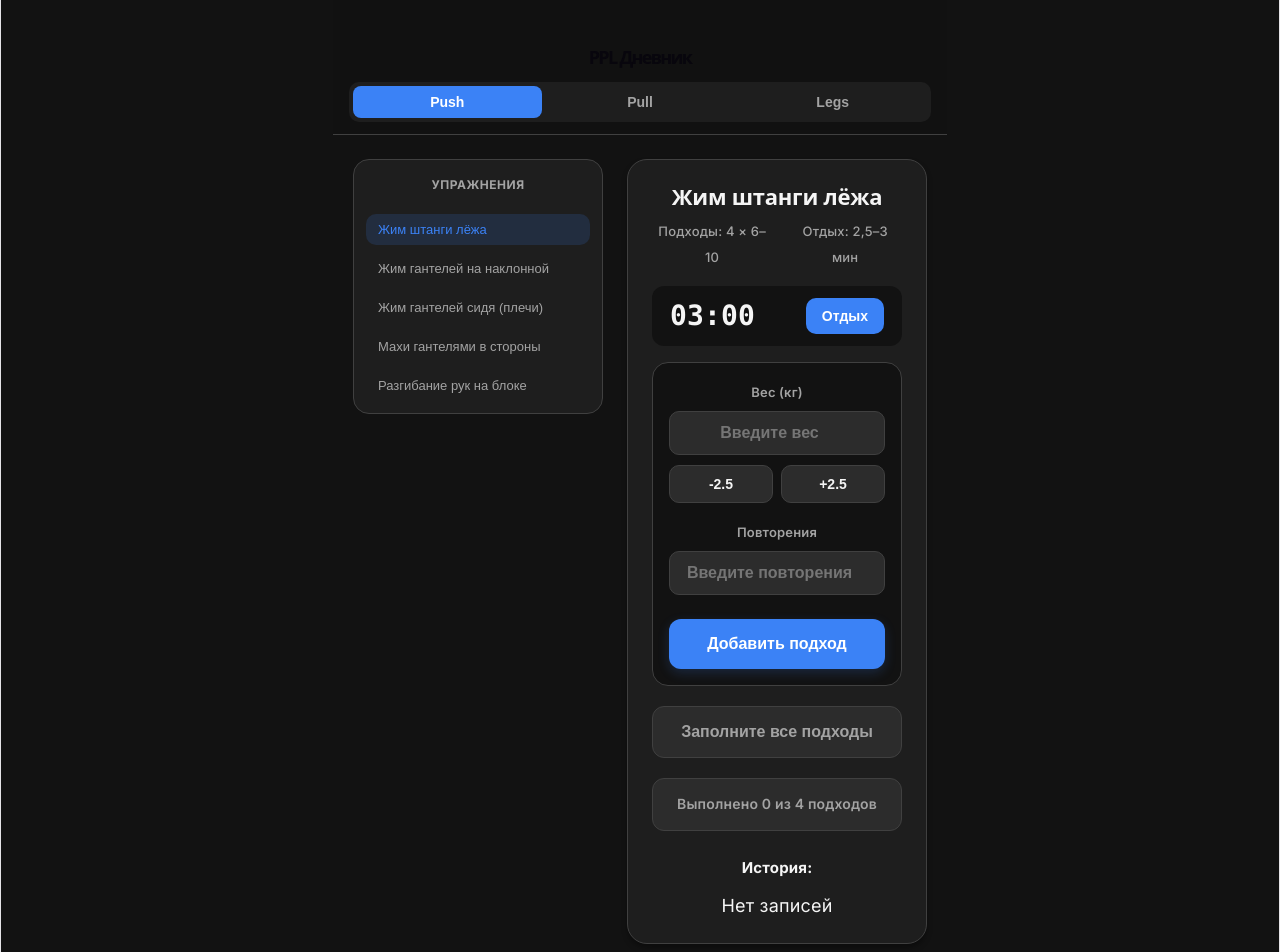
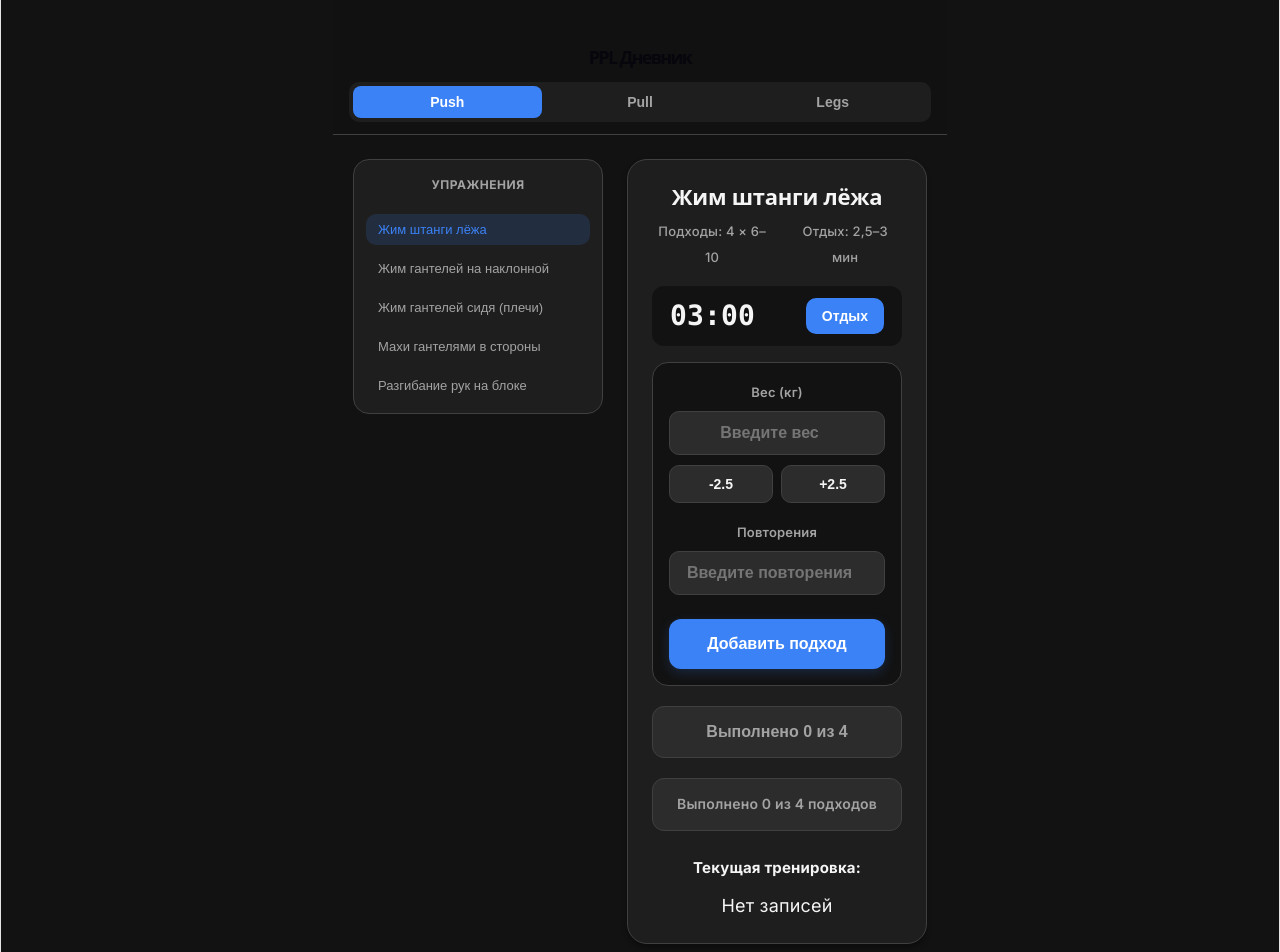
Before and after one commit to Evgeny142/my-workout-diary, a React (Vite) app: page / in a window 1280 px wide. Shown: the top 952 px of the page. Built offline with nearby package versions, Linux system fonts and the light colour scheme.

Commit message:
Add workout session reset logic

```diff
--- a/src/App.jsx
+++ b/src/App.jsx
@@ -26,8 +26,7 @@ const PROGRAM = {
   ]
 }
 
-// Передаем навигацию внутрь компонента
-function ExercisePage({ exercise, dayName, workouts, setWorkouts, onNext, onPrev, showPrev, isLast }) {
+function ExercisePage({ exercise, dayName, workouts, setWorkouts, onNext, onPrev, showPrev, isLast, activeSession, onFinish }) {
   const [weight, setWeight] = useState('')
   const [reps, setReps] = useState('')
   const [showAllSets, setShowAllSets] = useState(false)
@@ -41,13 +40,14 @@ function ExercisePage({ exercise, dayName, workouts, setWorkouts, onNext, onPrev
     w => w.day === dayName && w.exercise === exercise.name
   )
 
-  const previousSets = exerciseWorkouts.filter(w => w.date !== today)
-  const lastResult = previousSets.length > 0 ? previousSets[0] : null
+  // Ищем прошлый результат из ДРУГОЙ сессии (не текущей)
+  const previousSessions = exerciseWorkouts.filter(w => w.session !== activeSession)
+  const lastResult = previousSessions.length > 0 ? previousSessions[0] : null
 
-  // Вычисляем прогресс прямо здесь
+  // Считаем выполненные подходы ТОЛЬКО для текущей сессии
   const targetSetsStr = exercise.target.split(' × ')[0];
   const targetSets = parseInt(targetSetsStr) || 1;
-  const completedSetsToday = exerciseWorkouts.filter(w => w.date === today).length;
+  const completedSetsToday = exerciseWorkouts.filter(w => w.session === activeSession).length;
   const isCompleted = completedSetsToday >= targetSets;
 
   useEffect(() => {
@@ -88,7 +88,8 @@ function ExercisePage({ exercise, dayName, workouts, setWorkouts, onNext, onPrev
       exercise: exercise.name,
       weight: weight,
       reps: reps,
-      date: today
+      date: today,
+      session: activeSession // <--- Привязываем подход к текущей сессии
     }
 
     setWorkouts([newSet, ...workouts])
@@ -112,7 +113,17 @@ function ExercisePage({ exercise, dayName, workouts, setWorkouts, onNext, onPrev
     setWeight(newWeight % 1 === 0 ? newWeight.toString() : newWeight.toFixed(2))
   }
 
-  const displayedSets = showAllSets ? exerciseWorkouts : exerciseWorkouts.slice(0, 9)
+  // Показываем историю ТОЛЬКО за текущую сессию, чтобы не путаться
+  const currentSessionSets = exerciseWorkouts.filter(w => w.session === activeSession)
+  const displayedSets = showAllSets ? currentSessionSets : currentSessionSets.slice(0, 9)
+
+  // Логика кнопки "Следующее / Конец тренировки"
+  let btnText = 'Следующее →';
+  if (!isCompleted) {
+    btnText = `Выполнено ${completedSetsToday} из ${targetSets}`;
+  } else if (isLast) {
+    btnText = 'Конец тренировки';
+  }
 
   return (
     <div className="exercise-page">
@@ -146,7 +157,7 @@ function ExercisePage({ exercise, dayName, workouts, setWorkouts, onNext, onPrev
           <label className="form-label">Вес (кг)</label>
           <input
             type="number"
-            inputMode="decimal" // Вызывает цифровую клавиатуру с точкой
+            inputMode="decimal"
             step="0.01"
             placeholder="Введите вес"
             value={weight}
@@ -163,7 +174,7 @@ function ExercisePage({ exercise, dayName, workouts, setWorkouts, onNext, onPrev
           <label className="form-label">Повторения</label>
           <input
             type="number"
-            inputMode="numeric" // Вызывает чисто цифровую клавиатуру
+            inputMode="numeric"
             step="1"
             placeholder="Введите повторения"
             value={reps}
@@ -175,18 +186,13 @@ function ExercisePage({ exercise, dayName, workouts, setWorkouts, onNext, onPrev
         <button type="submit" className="icon-btn add">Добавить подход</button>
       </form>
 
-      {/* Кнопка Следующее теперь прямо под формой */}
       <div className="nav-buttons-top">
         <button
           className="next-btn"
-          onClick={onNext}
-          disabled={isLast || !isCompleted}
+          onClick={isLast ? onFinish : onNext} // Если это последнее упражнение - завершаем
+          disabled={!isCompleted}
         >
-          {isLast
-            ? 'Конец тренировки'
-            : (!isCompleted
-                ? 'Заполните все подходы' // Текст кнопки, если не всё выполнено
-                : 'Следующее →')}
+          {btnText}
         </button>
         {showPrev && (
           <button className="prev-btn-text" onClick={onPrev}>
@@ -195,14 +201,13 @@ function ExercisePage({ exercise, dayName, workouts, setWorkouts, onNext, onPrev
         )}
       </div>
 
-      {/* Блок прогресса перед историей */}
       <div className={`progress-status ${isCompleted ? 'completed' : ''}`}>
         Выполнено {completedSetsToday} из {targetSets} подходов
       </div>
 
       <div className="history-section">
-        <h3>История:</h3>
-        {exerciseWorkouts.length === 0 ? (
+        <h3>Текущая тренировка:</h3>
+        {currentSessionSets.length === 0 ? (
           <p className="empty-text">Нет записей</p>
         ) : (
           <>
@@ -221,12 +226,12 @@ function ExercisePage({ exercise, dayName, workouts, setWorkouts, onNext, onPrev
               ))}
             </div>
 
-            {exerciseWorkouts.length > 9 && (
+            {currentSessionSets.length > 9 && (
               <button
                 className="show-more-btn"
                 onClick={() => setShowAllSets(!showAllSets)}
               >
-                {showAllSets ? 'Скрыть' : `Показать все (${exerciseWorkouts.length})`}
+                {showAllSets ? 'Скрыть' : `Показать все (${currentSessionSets.length})`}
               </button>
             )}
           </>
@@ -246,13 +251,30 @@ function App() {
     return saved ? JSON.parse(saved) : []
   })
 
+  // ID текущей сессии (сбрасывается при завершении тренировки)
+  const [activeSession, setActiveSession] = useState(() => {
+    const savedSession = localStorage.getItem('ppl-session')
+    return savedSession ? Number(savedSession) : Date.now()
+  })
+
   useEffect(() => {
     localStorage.setItem('my-ppl-workouts', JSON.stringify(workouts))
-  }, [workouts])
+    localStorage.setItem('ppl-session', activeSession.toString())
+  }, [workouts, activeSession])
 
   const handleDayChange = (day) => {
     setActiveDay(day)
     setCurrentExerciseIndex(0)
+  }
+
+  // ФУНКЦИЯ ЗАВЕРШЕНИЯ ТРЕНИРОВКИ (КОНЕЦ ЦИКЛА)
+  const handleFinishWorkout = () => {
+    if (window.confirm('Тренировка завершена! Начать новый цикл (Push) с чистыми счетчиками?')) {
+      setActiveSession(Date.now()) // Генерируем новую сессию -> счетчики обнуляются
+      setActiveDay('Push')         // Возвращаемся на первый день
+      setCurrentExerciseIndex(0)   // Возвращаемся к первому упражнению
+      window.scrollTo(0, 0)        // Скроллим вверх
+    }
   }
 
   const exportData = () => {
@@ -334,6 +356,8 @@ function App() {
               showPrev={currentExerciseIndex > 0}
               onNext={() => setCurrentExerciseIndex(prev => prev + 1)}
               onPrev={() => setCurrentExerciseIndex(prev => prev - 1)}
+              activeSession={activeSession}
+              onFinish={handleFinishWorkout} // Передаем функцию завершения
             />
 
             <div className="backup-section">
```
